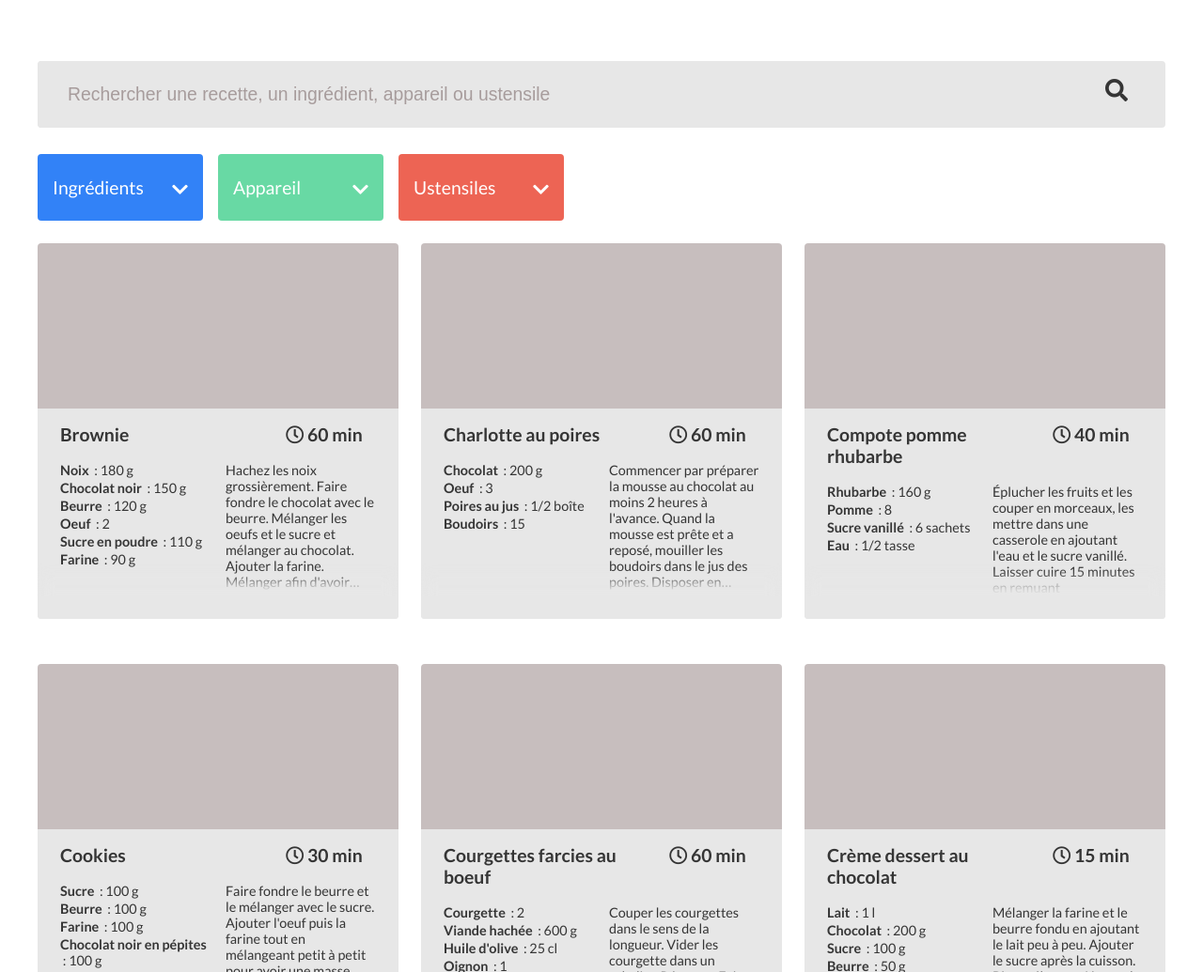
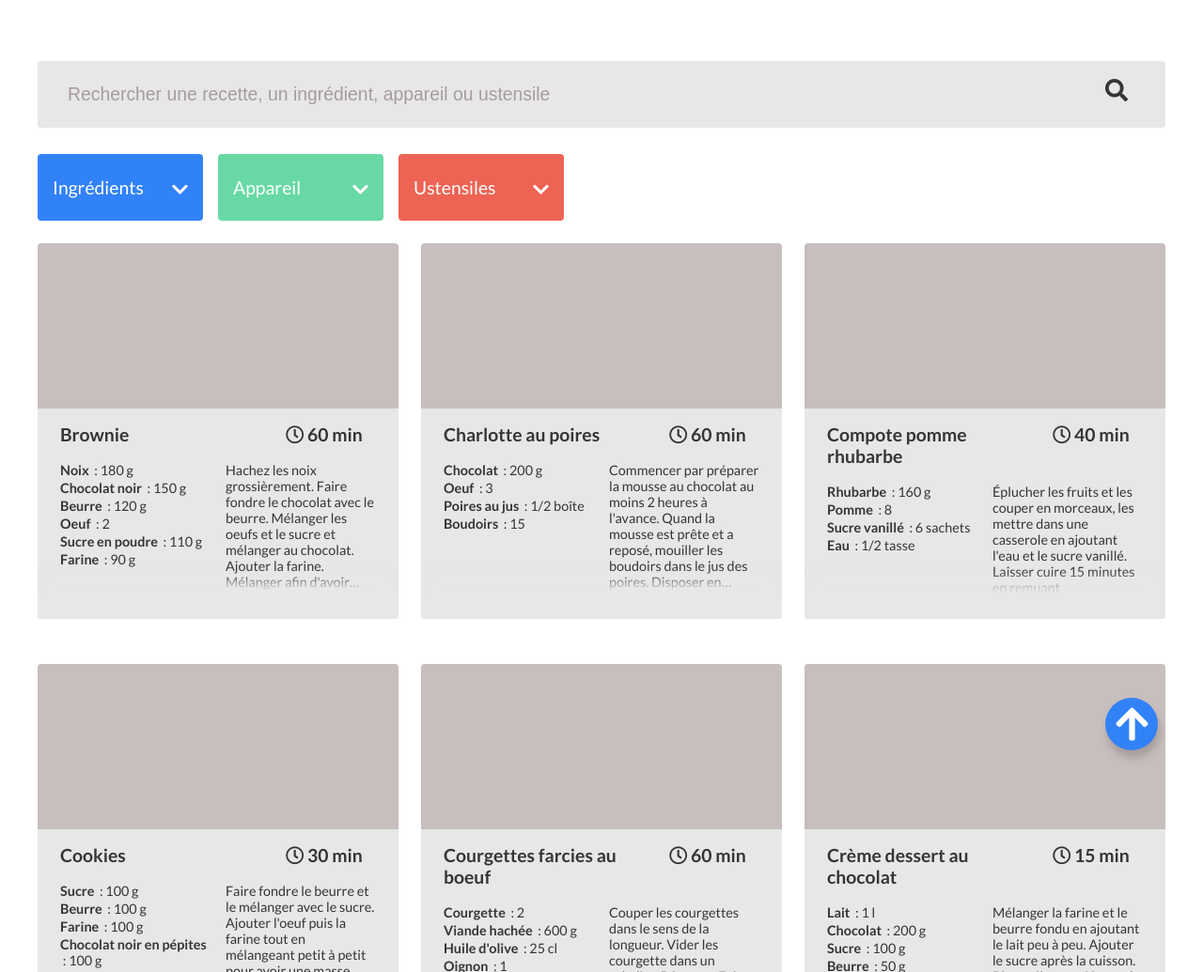
Before and after one commit to logic-fabric/les-petits-plats, a plain HTML site: page index.html in a window 1280 px wide. Shown: the part 65-1100 px from the top of the page at 94% size. Drawn offline with Linux system fonts and the light colour scheme.

Commit message:
feature: add a button to go to the top of the page after some scrolling

```diff
--- a/css/scss/pages/_home.scss
+++ b/css/scss/pages/_home.scss
@@ -258,3 +258,42 @@ $filters-transition-duration: 150ms;
     }
   }
 }
+
+#up-button {
+  display: block;
+  position: sticky;
+  bottom: $grid-2;
+  z-index: $z-special-case;
+
+  width: $grid-7;
+  height: $grid-7;
+  margin: 0 $grid-1 0 auto;
+  border: none;
+  border-radius: 50%;
+  box-shadow: $grid-xs $grid-1 $grid-1 $neutral-600;
+  outline: none;
+
+  color: white;
+  font-size: $grid-5;
+  text-align: right;
+
+  background: $info-500;
+  transform: translateY(5rem);
+  transition: background-color 250ms, transform 300ms;
+
+  cursor: pointer;
+
+  i {
+    display: block;
+
+    padding: $grid-sm;
+  }
+
+  &:hover {
+    background: darken($info-500, 10);
+  }
+
+  &.displayed {
+    transform: translateY(0);
+  }
+}
--- a/index.html
+++ b/index.html
@@ -132,6 +132,11 @@
 
       <!-- Recipe cards added dynamically: -->
       <div class="row-12 has-gutter-xl mt-2" id="cards-wrapper"></div>
+
+      <!-- Floating button: -->
+      <button id="up-button" type="button">
+        <i class="fas fa-arrow-up"></i>
+      </button>
     </main>
   </body>
 </html>
--- a/js/pages/homePageBuilder.js
+++ b/js/pages/homePageBuilder.js
@@ -50,6 +50,7 @@ export class HomePageBuilder {
     this._addOpenFiltersEvents();
     this._addCloseAllFiltersEvent();
     this._addResizeOpenedFilterListsEvent();
+    this._addUpButtonEvent();
   }
 
   _renderFiltersOptions(itemsLists) {
@@ -347,4 +348,23 @@ export class HomePageBuilder {
       }
     }
   }
+
+  _addUpButtonEvent() {
+    const upButton = document.getElementById("up-button");
+    const main = document.querySelector("main");
+
+    window.addEventListener("scroll", () => {
+      const mainRect = main.getBoundingClientRect();
+
+      if (mainRect.top < 0) {
+        upButton.classList.add("displayed");
+      } else {
+        upButton.classList.remove("displayed");
+      }
+    });
+
+    upButton.onclick = () => {
+      window.scroll(0, 0);
+    };
+  }
 }
```
Also changed, not shown: css/main.css, 1 other file.
